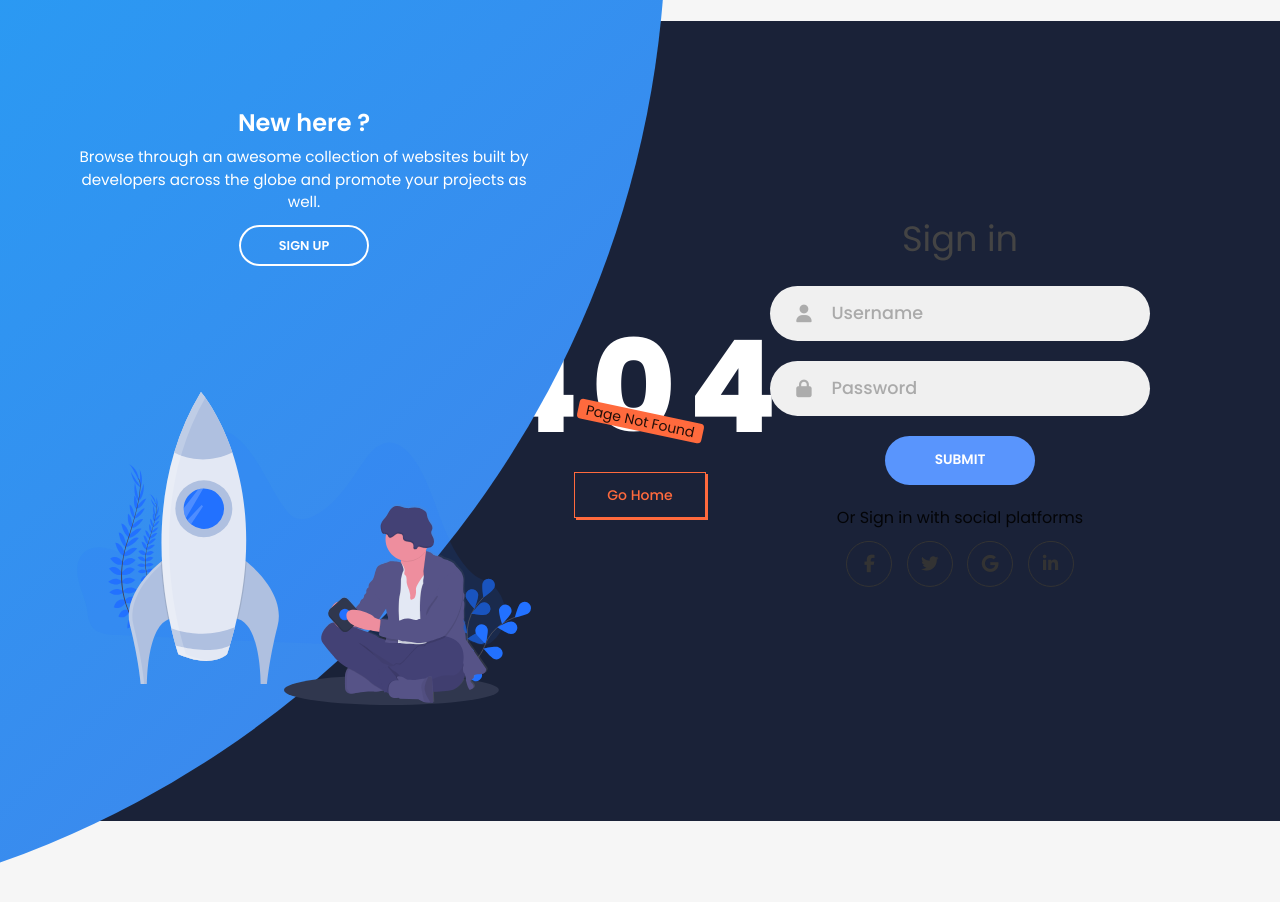
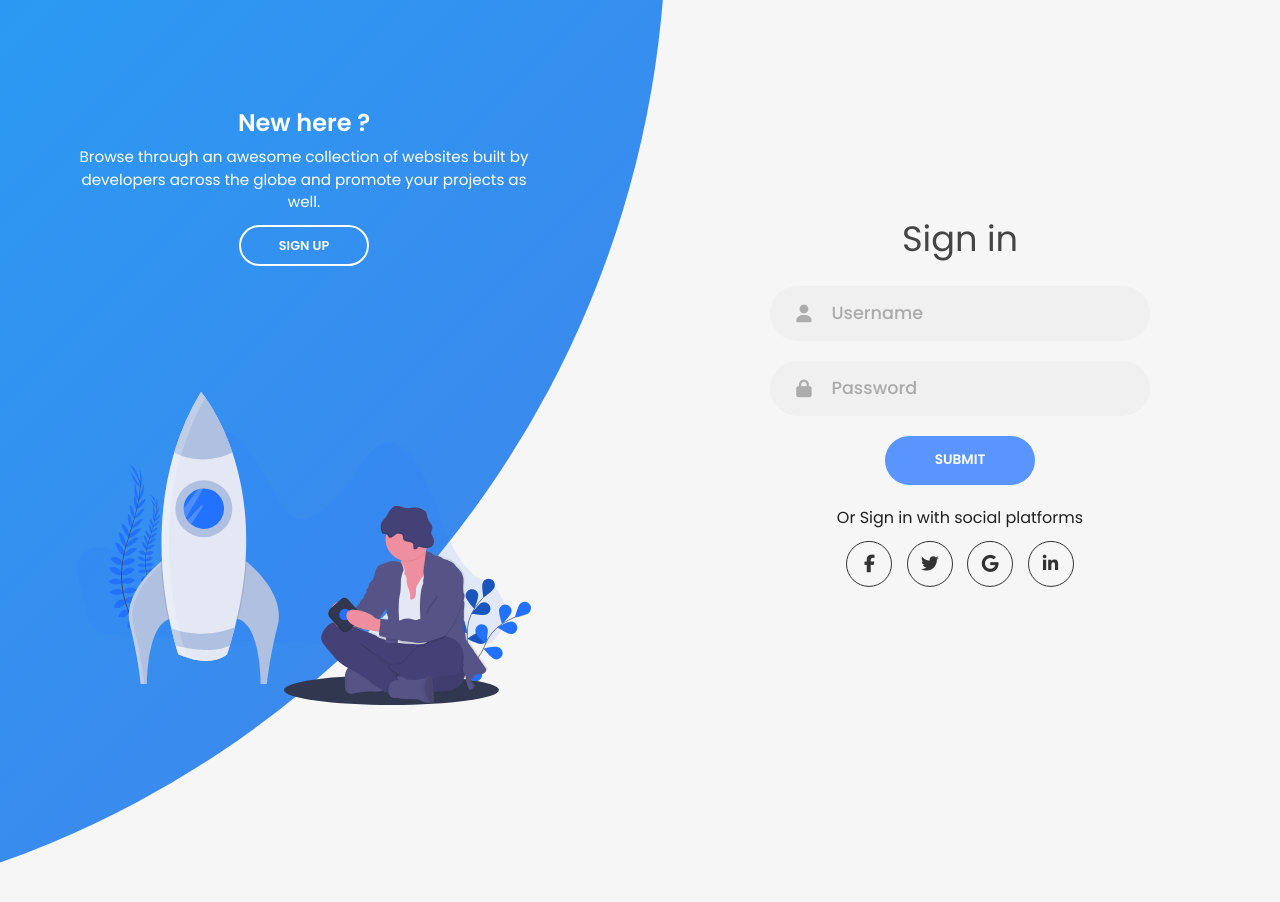
Before and after one commit to vishnutvm/Code_Talk, a React (Vite) app in the folder client/: page / in a window 1280 px wide. Shown: the top 902 px of the page. Built offline with nearby package versions, Linux system fonts and the light colour scheme.

Commit message:
server fixxing

```diff
--- a/client/src/App.jsx
+++ b/client/src/App.jsx
@@ -8,7 +8,6 @@ import { themeSettings } from './theme';
 
 import UserRouts from './routs/UserRouts';
 import AdminRouts from './routs/AdminRouts';
-import ErrRouts from './routs/ErrRouts';
 
 function App() {
   const mode = useSelector((state) => state.mode.mode);
@@ -21,7 +20,7 @@ function App() {
           <CssBaseline />
           <UserRouts />
           <AdminRouts />
-          <ErrRouts />
+          {/* <ErrRouts /> */}
         </ThemeProvider>
       </BrowserRouter>
     </div>
```
Also changed, not shown: 2 other files (tests, documents, lock files or other folders).
